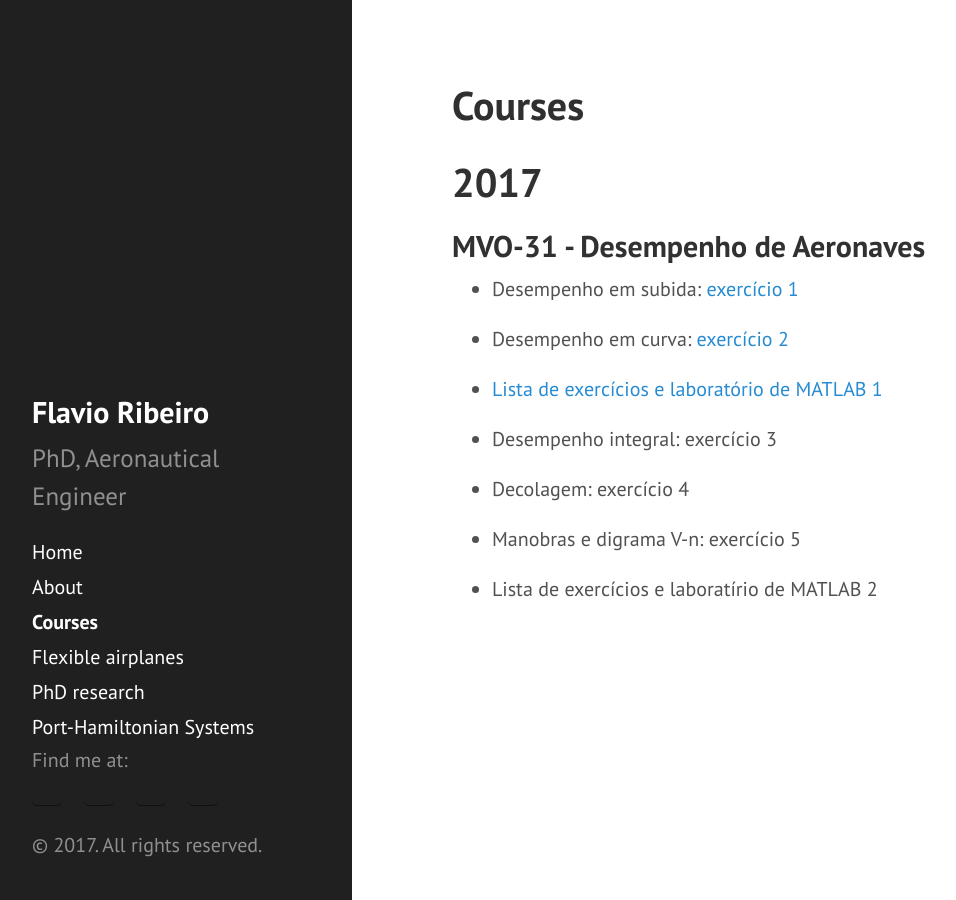
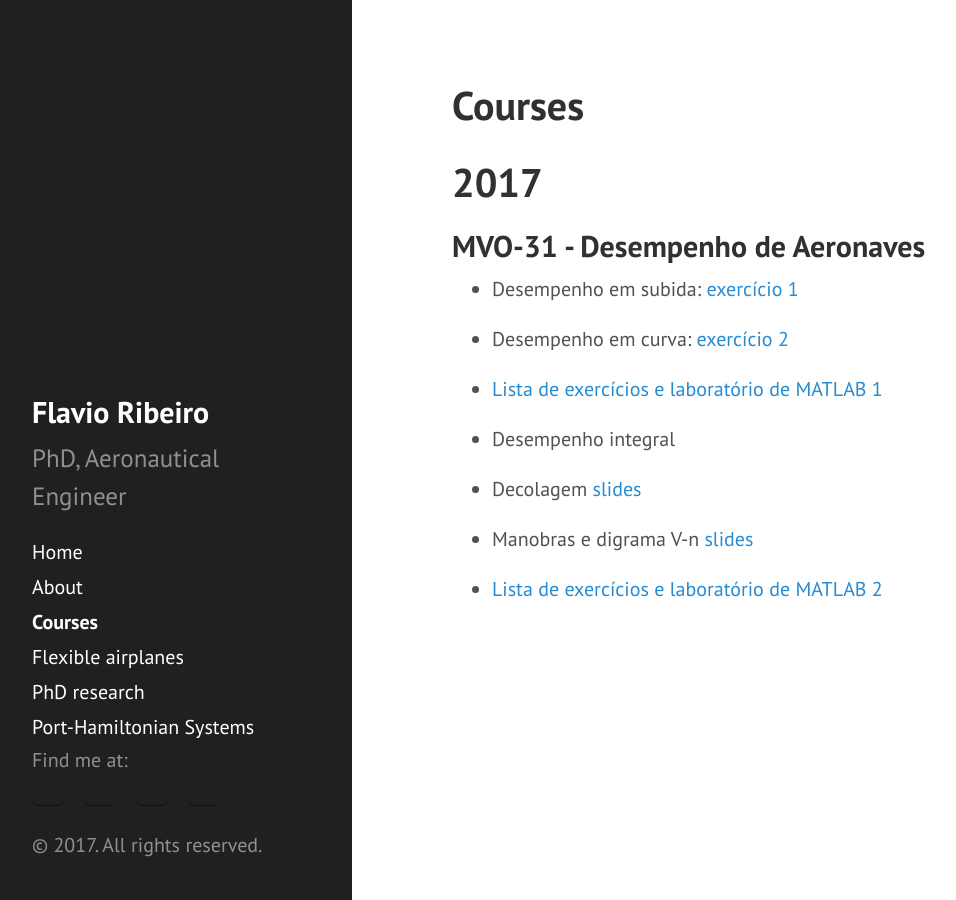
Before and after one commit to flavioluiz/flavioluiz.github.io, a Jekyll site: the page built from courses.md, in a window 1280 px wide. Shown: the whole page, without its empty margins (8-964 px from the left). Built offline with Jekyll 4.4.1, drawn with Linux system fonts in a browser that asks for light colours.

Commit message:
incluido lab2 e slides

```diff
--- a/courses.md
+++ b/courses.md
@@ -13,10 +13,10 @@ title: Courses
 
 - [Lista de exercícios e laboratório de MATLAB 1](http://flavioluiz.github.io/courses/mvo31_2017/matlab1.pdf)
 
-* Desempenho integral: exercício 3
+* Desempenho integral
 
-* Decolagem: exercício 4
+* Decolagem [slides](http://flavioluiz.github.io/courses/mvo31_2017/slidesDecolagem.pdf)
 
-* Manobras e digrama V-n: exercício 5
+* Manobras e digrama V-n [slides](http://flavioluiz.github.io/courses/mvo31_2017/slidesDiagramaVn.pdf)
 
-- Lista de exercícios e laboratírio de MATLAB 2
+- [Lista de exercícios e laboratório de MATLAB 2]((http://flavioluiz.github.io/courses/mvo31_2017/matlab2.pdf))
```
Also changed, not shown: 3 other files.
